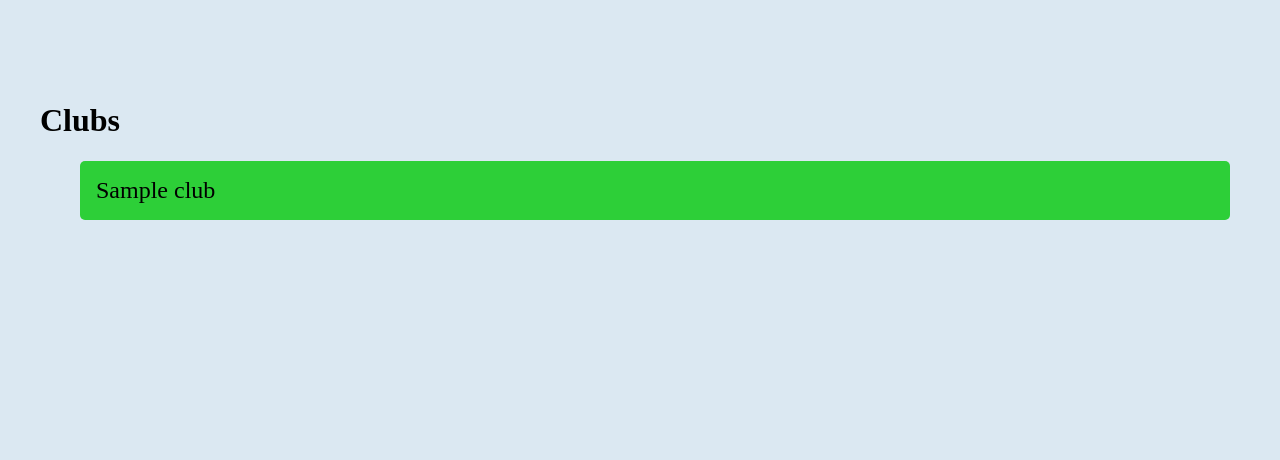
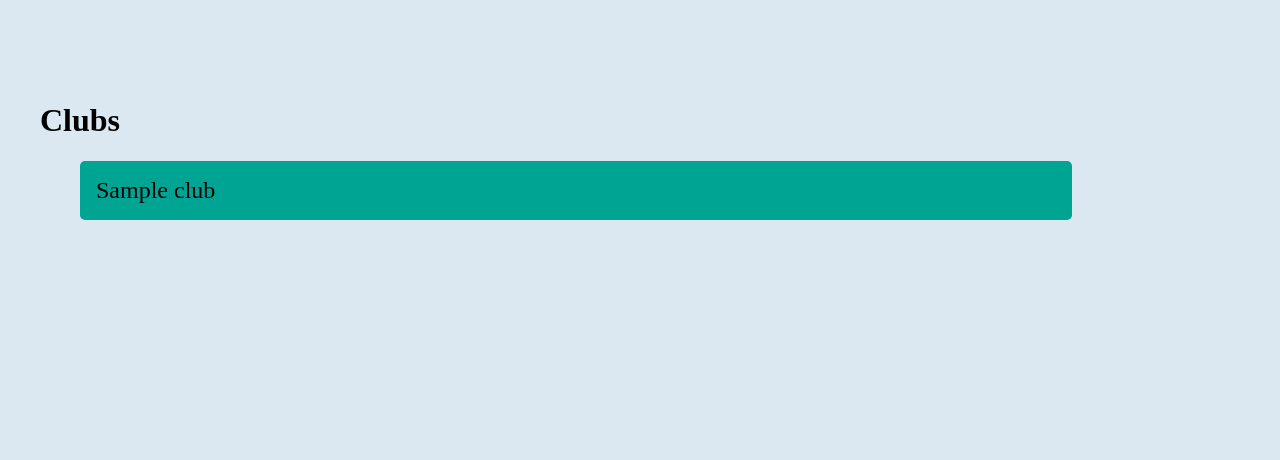
Before and after one commit to Dillonb/codefest2016, a Django app: page /clubs/list in a window 1280 px wide. Shown: the part 144-604 px from the top of the page. Run offline with Django 3.2, Linux system fonts and the light colour scheme; tables that the repository leaves empty hold one stand-in row (values such as "Sample post"); some libraries are stand-ins or nearby versions.

Commit message:
change the color of clubs

```diff
--- a/static/Tukio.css
+++ b/static/Tukio.css
@@ -119,8 +119,8 @@ ul.club_list {
   margin-left: 40px;
   padding-top: 15px; }
   #clubsView li {
-    margin-right: 50px;
-    background-color: #2DCF38;
+    width: 80%;
+    background-color: #00A492;
     border-radius: 5px;
     padding: 1em; }
 
--- a/static/Tukio.scss
+++ b/static/Tukio.scss
@@ -165,8 +165,9 @@ ul.club_list {
   margin-left:40px;
   padding-top:15px;
   li{
-    margin-right:50px;
-    background-color:#2DCF38;
+    //margin-right:50px;
+    width:80%;
+    background-color:   #00A492;
     border-radius:5px;
     padding:1em;
   }
```
